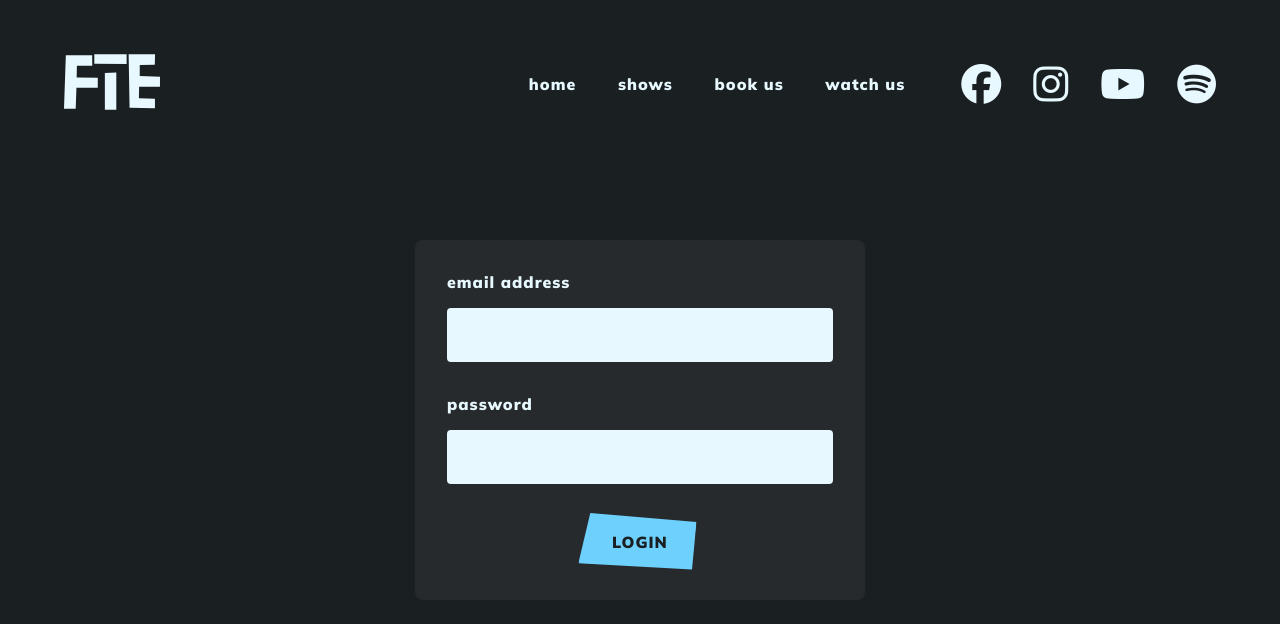
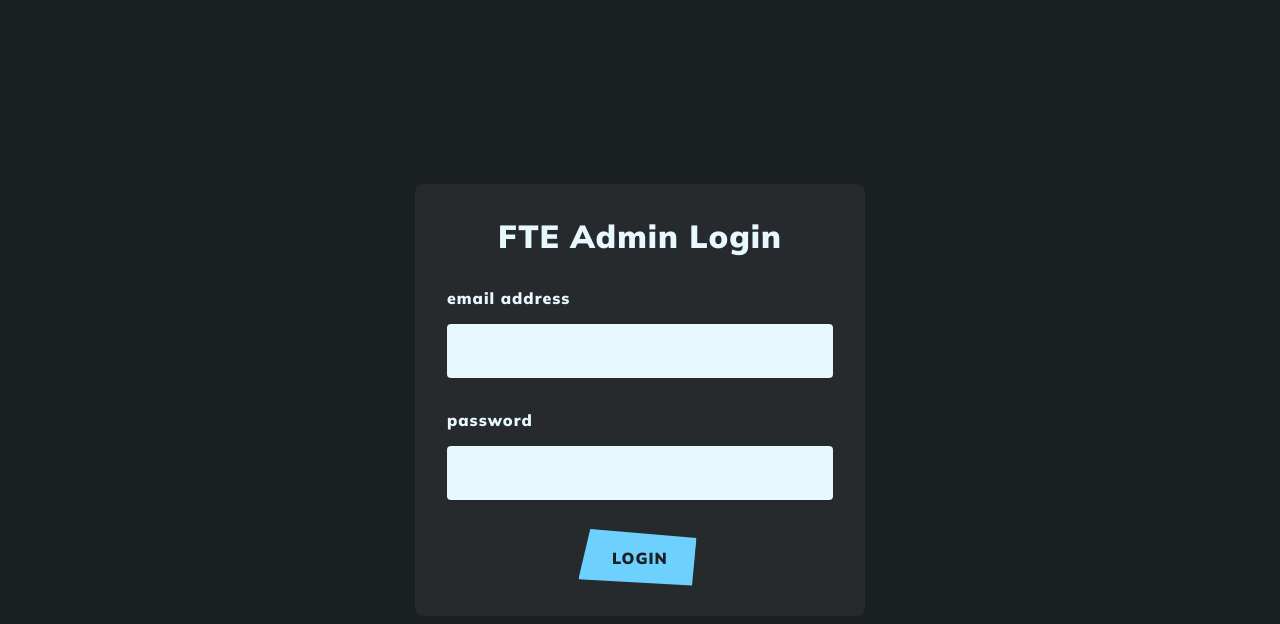
Before and after one commit to jadenrose/face-the-earth, a Vue app in the folder client/: page /login in a window 1280 px wide. Shown: the top 624 px of the page. Built offline with nearby package versions, Linux system fonts and the light colour scheme.

Commit message:
front end login page done

```diff
--- a/client/public/index.html
+++ b/client/public/index.html
@@ -8,7 +8,7 @@
         <link rel="preconnect" href="https://fonts.googleapis.com" />
         <link rel="preconnect" href="https://fonts.gstatic.com" crossorigin />
         <link
-            href="https://fonts.googleapis.com/css2?family=Mulish:wght@300;900&display=swap"
+            href="https://fonts.googleapis.com/css2?family=Mulish:wght@400;900&display=swap"
             rel="stylesheet"
         />
         <link rel="icon" href="<%= BASE_URL %>favicon.svg" />
--- a/client/src/app/App.vue
+++ b/client/src/app/App.vue
@@ -1,9 +1,9 @@
 <template>
-    <header>
+    <header v-if="route.name !== 'Login'">
         <Navbar />
     </header>
     <main>
-        <Container :sx="{ paddingTop: '15em' }">
+        <Container :sx="{ paddingTop: route.name !== 'Login' ? '15em' : 0 }">
             <router-view v-if="token" name="admin" />
             <router-view v-else />
         </Container>
@@ -13,8 +13,10 @@
 <script>
 import store from '../store/store'
 import { provide } from 'vue'
+import { useRoute } from 'vue-router'
 
 import Navbar from '../components/Navbar.vue'
+
 
 export default {
     name: 'App',
@@ -26,8 +28,11 @@ export default {
 
         const { token } = store.state.user
 
+        const route = useRoute()
+
         return {
-            token
+            token,
+            route
         }
     }
 }
--- a/client/src/assets/scss/_variables.scss
+++ b/client/src/assets/scss/_variables.scss
@@ -15,7 +15,7 @@ $color-deact: #657175;
 
 /* typography */
 $family: 'Mulish', sans-serif;
-$normal: 300;
+$normal: 400;
 $bold: 900;
 
 /* layout */
--- a/client/src/components/ui/Container.vue
+++ b/client/src/components/ui/Container.vue
@@ -18,5 +18,13 @@ export default {
     width: $container-width;
     max-width: 1200px;
     margin: 0 auto;
+
+    &[center] {
+        min-height: 100vh;
+        width: 100%;
+        display: flex;
+        align-items: center;
+        justify-content: center;
+    }
 }
 </style>
--- a/client/src/components/ui/Typography.vue
+++ b/client/src/components/ui/Typography.vue
@@ -71,6 +71,10 @@ export default {
     margin: 0;
     letter-spacing: 1px;
 
+    &[center] {
+        text-align: center;
+    }
+
     &[color="accent"] {
         color: $accent-main;
     }
--- a/client/src/components/ui/forms/Form.vue
+++ b/client/src/components/ui/forms/Form.vue
@@ -19,6 +19,5 @@ export default {
     max-width: 700px;
     margin-left: auto;
     margin-right: auto;
-    padding: $spacing-small;
 }
 </style>
--- a/client/src/pages/Login.vue
+++ b/client/src/pages/Login.vue
@@ -1,6 +1,10 @@
 <template>
+    <Container center>
         <Card>
-        <Form>
+            <Typography center variant="h2" :sx="{ marginBottom: '1em' }"
+                >FTE Admin Login</Typography
+            >
+            <Form @submit="(e) => handleSubmit(e)">
                 <FormGroup>
                     <FormControl
                         category="input"
@@ -24,17 +28,50 @@
                 </Button>
             </Form>
         </Card>
+    </Container>
 </template>
 
 <script>
+import { ref } from 'vue'
+import { useRouter } from 'vue-router'
+
+import store from '../store/store'
+
 export default {
-    name: 'Login'
+    name: 'Login',
+    setup () {
+        const router = useRouter()
+        const emailValue = ref('')
+        const passwordValue = ref('')
+
+        const handleSubmit = async (e) => {
+            e.preventDefault()
+
+            try {
+                await store.login(emailValue.value, passwordValue.value)
+
+                router.push('/')
+            } catch (err) {
+                console.error(err)
+            }
+
+
+        }
+
+        return {
+            emailValue,
+            passwordValue,
+            handleSubmit
+        }
+    }
 }
 </script>
 
 <style lang="scss">
 .Card {
+    width: 100%;
     max-width: 450px;
     margin: 0 auto;
+    padding: $spacing-small;
 }
 </style>
--- a/client/src/routes/router.js
+++ b/client/src/routes/router.js
@@ -40,8 +40,6 @@ const publicRoutes = [
         component: Login,
         editable: false,
     },
-
-    // fallback routes
 ]
 
 const routes = publicRoutes.map((route) => {
--- a/client/src/store/store.js
+++ b/client/src/store/store.js
@@ -49,16 +49,24 @@ const storeAllShows = async () => {
 
 const login = async (email, password) => {
     try {
-        const token = await axios.get('http://localhost:5000/api/auth', {
-            body: {
+        const res = await axios.get('http://localhost:5000/api/auth', {
+            headers: {
                 email,
                 password,
             },
         })
 
+        const token = res.data
+
         if (!token) throw 'login failed'
 
-        return token
+        state.user = {
+            status: SUCCESS,
+            errors: [],
+            token,
+        }
+
+        localStorage.setItem('user', token)
     } catch (err) {
         state.user = {
             status: FAILED,
```
Also changed, not shown: client/src/routes/Private.vue (deleted, +0 -31 lines), client/src/routes/Route.vue (deleted), 1 other file (tests, documents, lock files or other folders). Lines whose indentation alone changed are shown as unchanged.
